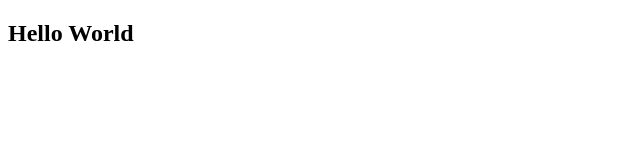
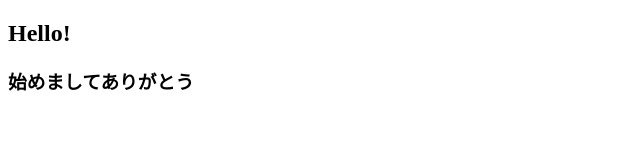
Before and after one commit to maetomo1021/javascript-re, a plain HTML site: page 第2回/index.html in a window 1280 px wide. Shown: the whole page, without its empty margins (0-640 px from the left). Drawn offline with Linux system fonts and the light colour scheme.

Commit message:
ノードの概念とテキストの追加

```diff
--- a/第2回/index.html
+++ b/第2回/index.html
@@ -6,7 +6,7 @@
   <meta http-equiv="X-UA-Compatible" content="IE=edge">
   <meta name="viewport" content="width=device-width, initial-scale=1.0">
   <title>Document</title>
-  <script src="./index.js" defer></script>
+  <!-- <script src="./index.js" defer></script> -->
 </head>
 
 <body>
@@ -16,18 +16,43 @@
     <div class="hello">
       <h2>Hello!</h2>
       <p></p>
-
     </div>
+    <!--
+    <h2 id="h2">こんにちは</h2> -->
+    <h3 id="h3">始めまして</h3>
 
     <div></div>
-    <script>
+    <!-- <script>
       let element = document.querySelector("div");
       element.innerHTML = "<h2>Hello World</h2>"
 
+    </script> -->
+
+
+
+    <script>
+      let text = "<b>テキスト</b>"
+      let text1 = "ありがとう"
+      let text4 = "こんばんわ"
+
+
+      // let text2 = document.getElementById("h2");
+      // text2.textContent = text1
+      let text3 = document.getElementById("h3");
+      text3.append(document.createTextNode(text1))
+   // 追加したい箇所.append(document.createTextNode(追加したい要素))
+
+
+  // node.prepend()：ノードの先頭に追加
+  // node.append()：ノードの末尾に追加
+  // node.before()：ノードの前に追加
+  // node.after()：ノードの後に追加
+
+
     </script>
 
+
   </body>
-
 
 
 
```
Also changed, not shown: 第2回/index.js (+6 -1 lines).
